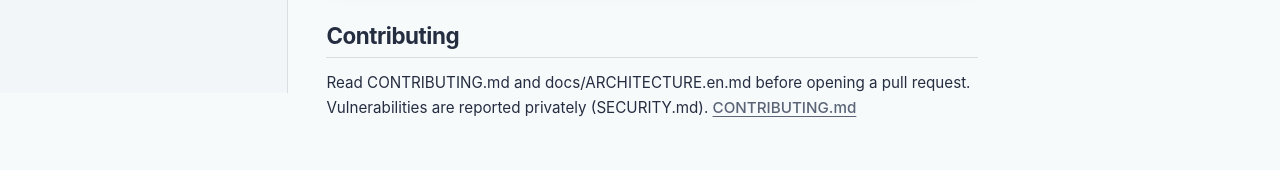
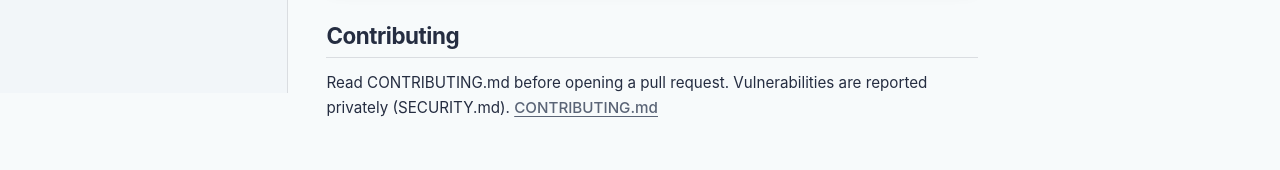
Before and after one commit to FantasmaGlad/BobineWeb, a Next.js app: page /en/documentation/developpeurs in a window 1280 px wide. Shown: the part 715-885 px from the top of the page. Built offline with nearby package versions, Linux system fonts and the light colour scheme; no server answers.

Commit message:
docs(developpeurs): ne plus renvoyer vers la documentation d'architecture (#105)

```diff
--- a/src/app/[locale]/documentation/developpeurs/page.tsx
+++ b/src/app/[locale]/documentation/developpeurs/page.tsx
@@ -26,7 +26,7 @@ const TEXT = {
     apiTitle: "API locale",
     api: "Bobine écoute sur le port 1903 (variable BOBINE_PORT). S'il est déjà pris, Bobine se replie sur un port libre. La documentation interactive de l'API est servie par l'application elle-même :",
     contribTitle: "Contribuer",
-    contrib: "Lisez CONTRIBUTING.md et docs/ARCHITECTURE.md avant d'ouvrir une pull request. Les failles se signalent en privé (SECURITY.md).",
+    contrib: "Lisez CONTRIBUTING.md avant d'ouvrir une pull request. Les failles se signalent en privé (SECURITY.md).",
   },
   en: {
     title: "Developer documentation",
@@ -44,7 +44,7 @@ const TEXT = {
     apiTitle: "Local API",
     api: "Bobine listens on port 1903 (BOBINE_PORT variable). If it is taken, Bobine falls back to a free port. The interactive API documentation is served by the application itself:",
     contribTitle: "Contributing",
-    contrib: "Read CONTRIBUTING.md and docs/ARCHITECTURE.en.md before opening a pull request. Vulnerabilities are reported privately (SECURITY.md).",
+    contrib: "Read CONTRIBUTING.md before opening a pull request. Vulnerabilities are reported privately (SECURITY.md).",
   },
 } as const;
 
```
